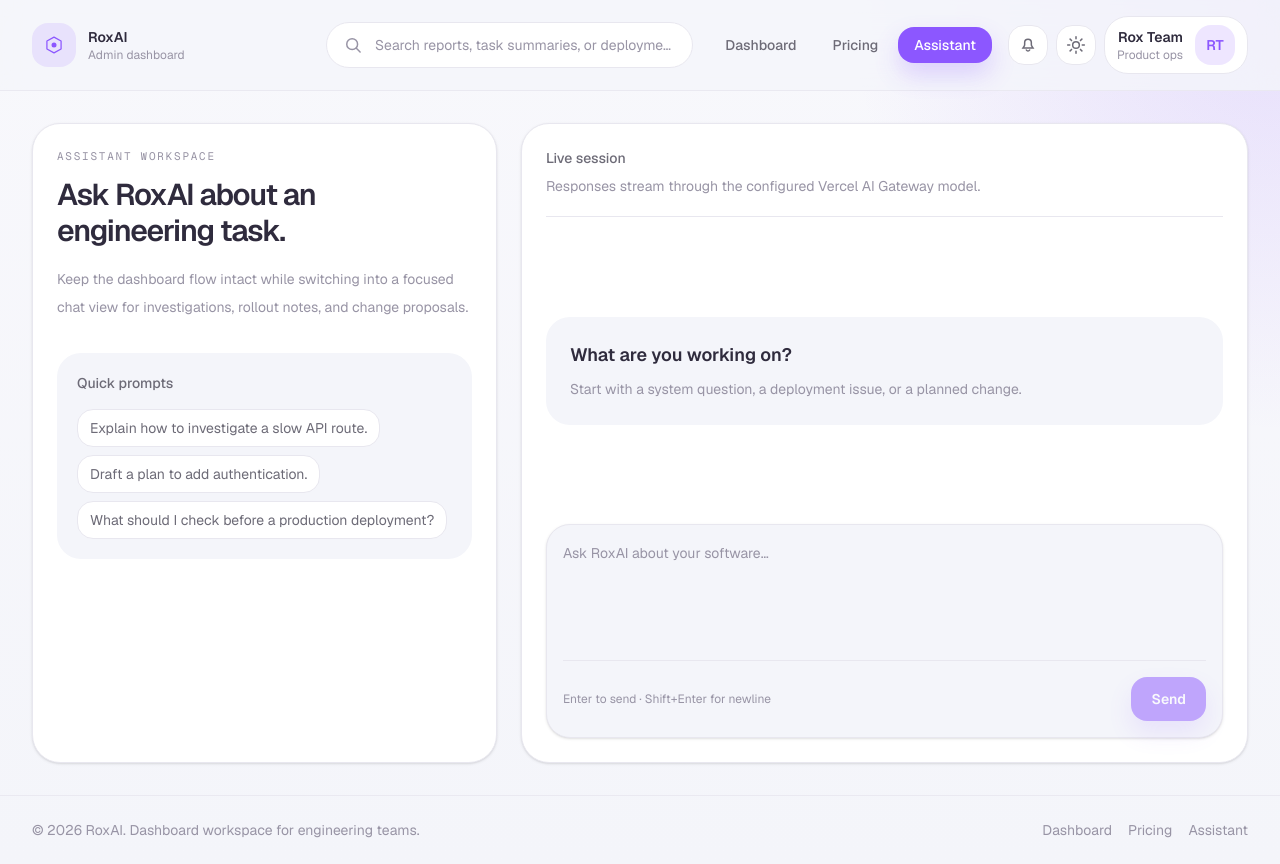
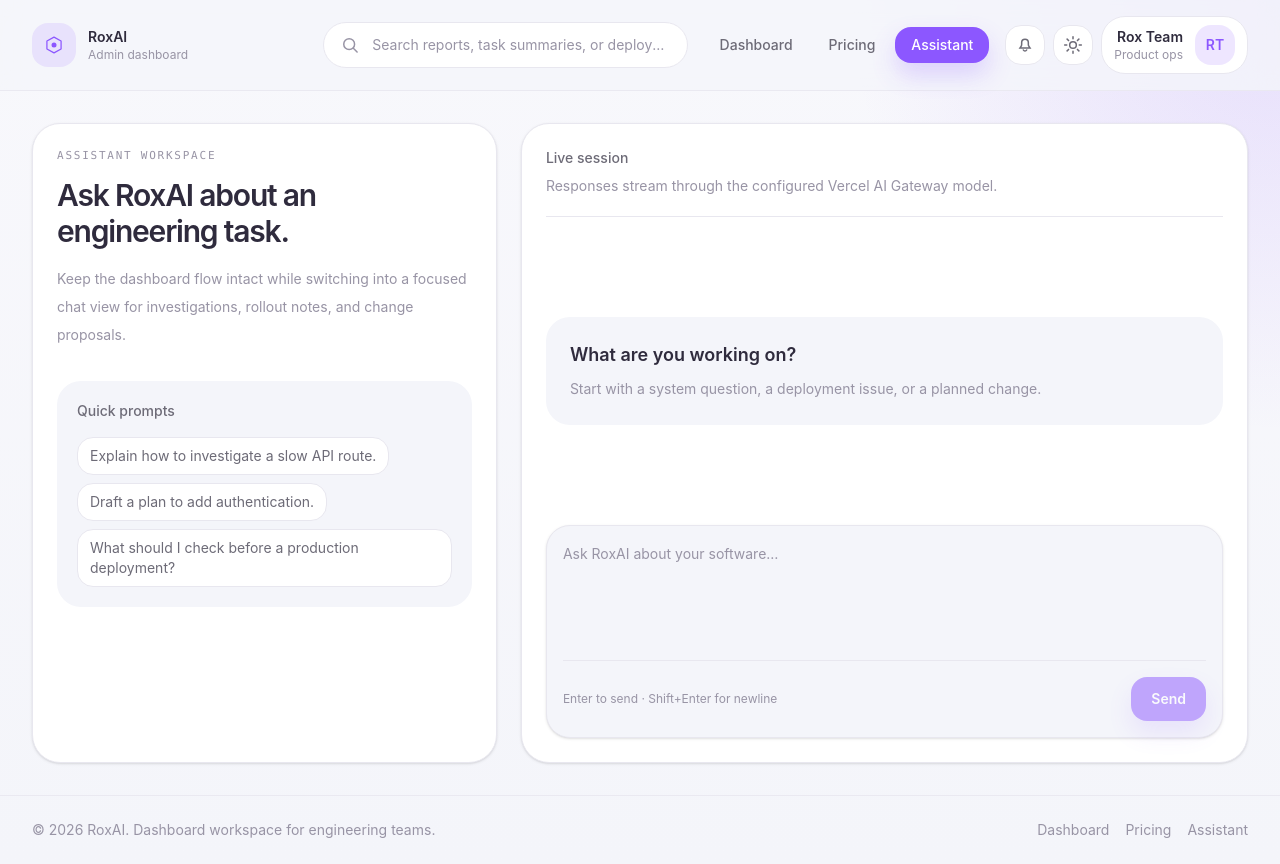
Before and after one commit to ashikislam8949-max/roxai-assistant-agent, a Next.js app: page /chat in a window 1280 px wide. Built offline with nearby package versions, Linux system fonts and the light colour scheme.

Commit message:
fix: remove remote font dependency
Co-authored-by: ashikislam8949-max <287797185+ashikislam8949-max@users.noreply.github.com>

```diff
--- a/app/globals.css
+++ b/app/globals.css
@@ -1,6 +1,9 @@
 @import "tailwindcss";
 
 :root {
+  --app-font-sans: "Inter", "Segoe UI", -apple-system, BlinkMacSystemFont, "Helvetica Neue", sans-serif;
+  --app-font-mono: "SFMono-Regular", "SF Mono", Consolas, "Liberation Mono", Menlo, monospace;
+
   --background: #f4f5fa;
   --foreground: #2f2b3d;
 
@@ -55,8 +58,8 @@
   --radius-md: var(--radius);
   --radius-lg: calc(var(--radius) + 8px);
 
-  --font-sans: var(--font-geist-sans);
-  --font-mono: var(--font-geist-mono);
+  --font-sans: var(--app-font-sans);
+  --font-mono: var(--app-font-mono);
 }
 
 @layer base {
--- a/app/layout.tsx
+++ b/app/layout.tsx
@@ -1,18 +1,7 @@
 import type { Metadata, Viewport } from "next";
-import { Geist, Geist_Mono } from "next/font/google";
 import "./globals.css";
 import { SiteHeader } from "@/components/site-header";
 import { SiteFooter } from "@/components/site-footer";
-
-const geistSans = Geist({
-  variable: "--font-geist-sans",
-  subsets: ["latin"],
-});
-
-const geistMono = Geist_Mono({
-  variable: "--font-geist-mono",
-  subsets: ["latin"],
-});
 
 export const metadata: Metadata = {
   title: {
@@ -36,10 +25,7 @@ export const viewport: Viewport = {
 
 export default function RootLayout({ children }: LayoutProps<"/">) {
   return (
-    <html
-      lang="en"
-      className={`${geistSans.variable} ${geistMono.variable} h-full bg-background antialiased`}
-    >
+    <html lang="en" className="h-full bg-background antialiased">
       <body className="flex min-h-full flex-col bg-background text-foreground">
         <SiteHeader />
         <main className="flex flex-1 flex-col">{children}</main>
--- a/components/assistant-chat.tsx
+++ b/components/assistant-chat.tsx
@@ -84,7 +84,7 @@ export function AssistantChat() {
                   key={message.id}
                   className={`max-w-3xl rounded-[24px] border px-5 py-4 ${
                     message.role === "user"
-                      ? "ml-auto border-primary/25 bg-primary/6"
+                    ? "ml-auto border-primary/25 bg-primary/[0.06]"
                       : "border-border bg-background"
                   }`}
                 >
@@ -107,7 +107,7 @@ export function AssistantChat() {
             {error ? (
               <p
                 role="alert"
-                className="rounded-2xl border border-destructive/30 bg-destructive/8 p-4 text-sm text-destructive"
+                className="rounded-2xl border border-destructive/30 bg-destructive/[0.08] p-4 text-sm text-destructive"
               >
                 {error.message ||
                   "The assistant request failed. Verify AI_GATEWAY_API_KEY and try again."}
```
